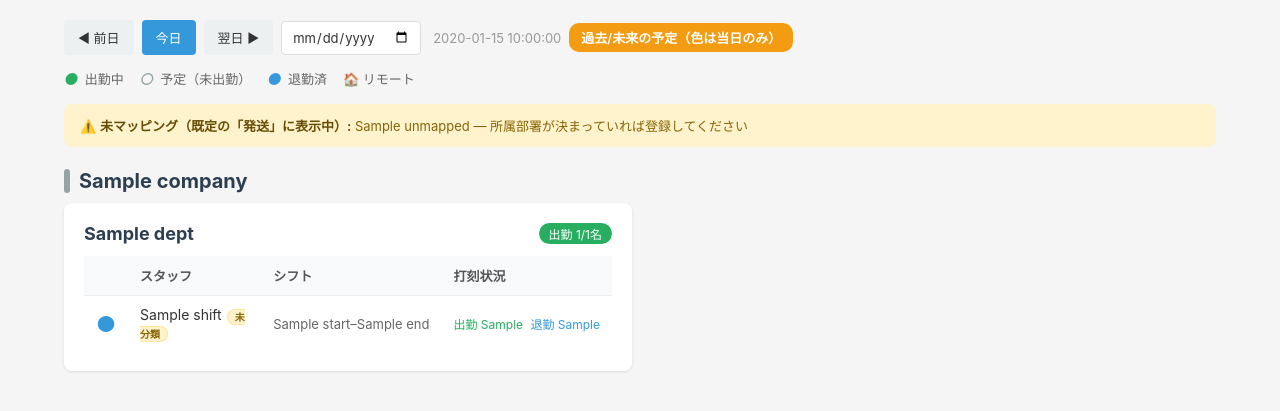
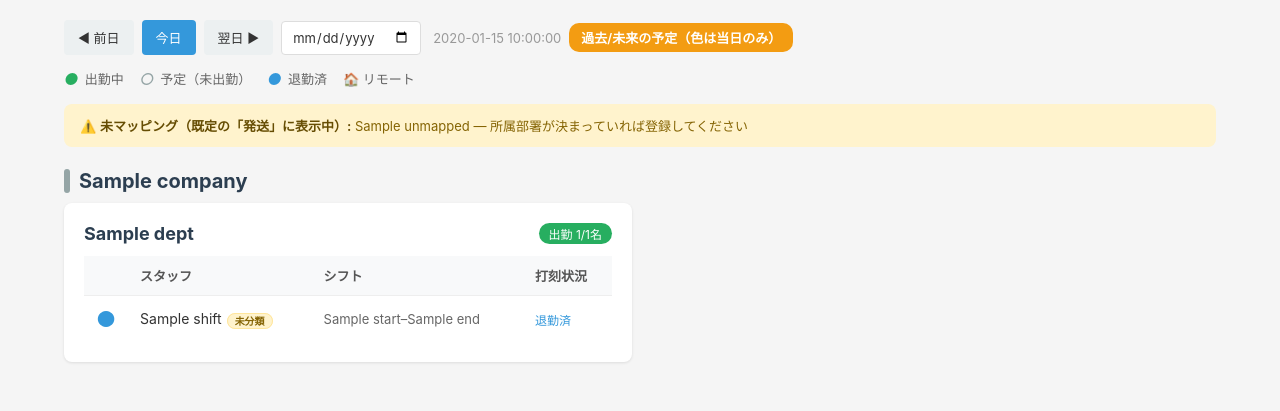
Before and after one commit to stampingdakoku-bot/kot-alert-lineworks, a Flask app: template templates/board.html in a window 1280 px wide. Shown: the part 58-469 px from the top of the page. Run offline with Flask 3, Linux system fonts and the light colour scheme; the template is opened without the code that fills it: most values are stand-ins (such as "Sample title", 1, 10 or a date in 2020).

Commit message:
board: 打刻状況列から時刻を削除し状態のみ表示（出勤中/退勤済/—）
Co-Authored-By: Claude Opus 4.8 <noreply@anthropic.com>

```diff
--- a/templates/board.html
+++ b/templates/board.html
@@ -190,15 +190,9 @@
                   <td class="nm">{{ s.name }}{% if s.remote %}<span class="home" title="リモート">🏠</span>{% endif %}{% if s.unmapped %}<span class="um">未分類</span>{% endif %}</td>
                   <td class="sh">{% if s.start %}{{ s.start }}–{{ s.end }}{% else %}—{% endif %}</td>
                   <td class="stt">
-                    {% if s.status == 'working' %}
-                      <span style="color:#27ae60">出勤{% if s.clock_in %} {{ s.clock_in }}{% endif %}</span>
-                    {% elif s.status == 'done' %}
-                      {% if s.clock_in %}<span style="color:#27ae60">出勤 {{ s.clock_in }}</span>{% endif %}
-                      {% if s.clock_out %}<span style="color:#3498db;margin-left:4px">退勤 {{ s.clock_out }}</span>
-                      {% elif not s.clock_in %}<span style="color:#3498db">退勤済</span>{% endif %}
-                    {% else %}
-                      <span style="color:#95a5a6">—</span>
-                    {% endif %}
+                    {% if s.status == 'working' %}<span style="color:#27ae60">出勤中</span>
+                    {% elif s.status == 'done' %}<span style="color:#3498db">退勤済</span>
+                    {% else %}<span style="color:#95a5a6">—</span>{% endif %}
                   </td>
                 </tr>
                 {% endfor %}
```
